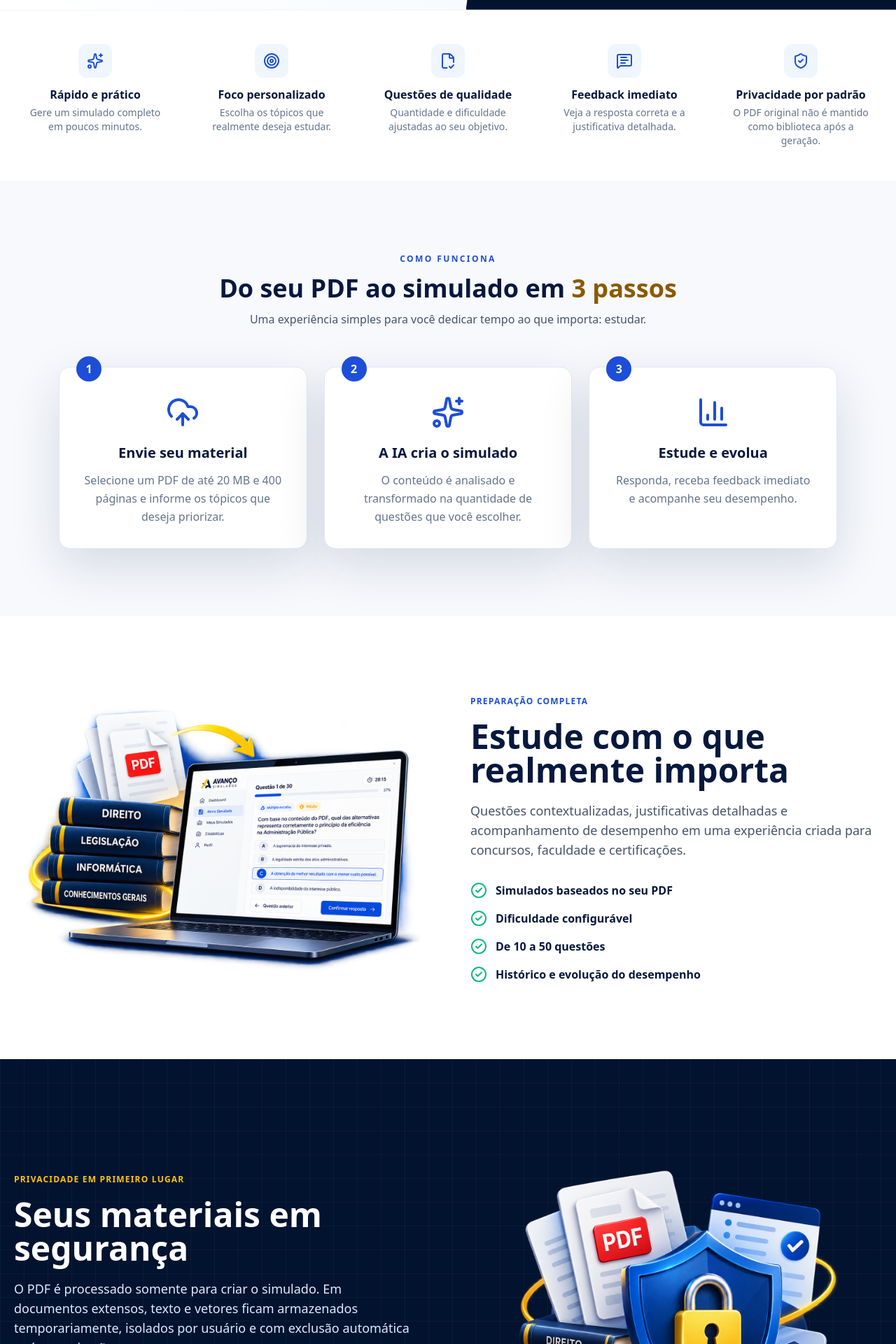
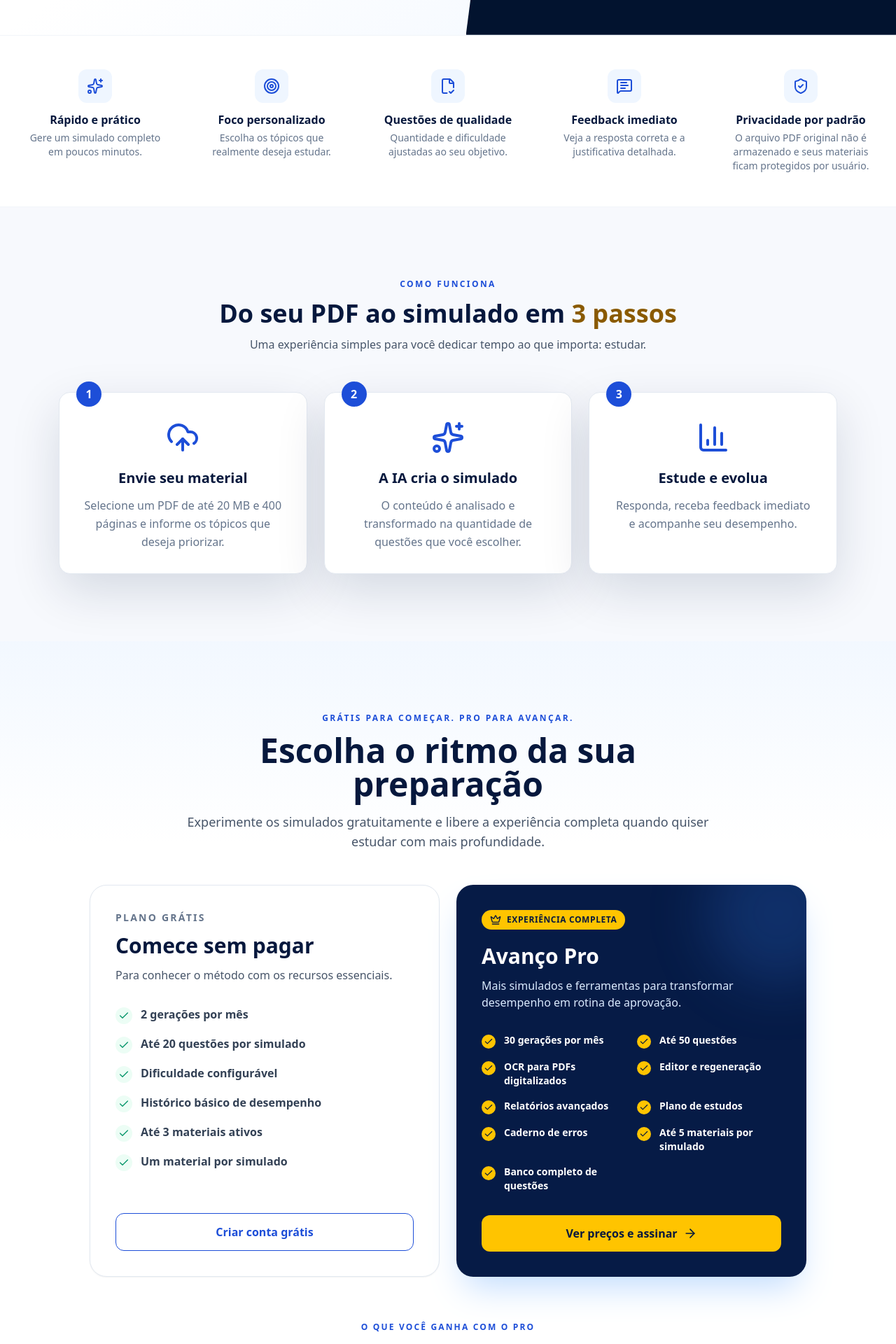
Before and after one commit to carlosanjoss/simulado_avanco_concursos, a Next.js app: page / in a window 1280 px wide. Shown: the part 880-2800 px from the top of the page at 70% size. Built offline with nearby package versions, Linux system fonts and the light colour scheme; no server answers.

Commit message:
feat: promote pro plan on landing page

```diff
--- a/src/app/page.tsx
+++ b/src/app/page.tsx
@@ -2,7 +2,7 @@
 
 import Image from 'next/image'
 import Link from 'next/link'
-import { ArrowRight, BarChart3, Check, CheckCircle2, ChevronDown, FileCheck2, FileText, LockKeyhole, MessageSquareText, ShieldCheck, Sparkles, Target, UploadCloud } from 'lucide-react'
+import { ArrowRight, BarChart3, CalendarDays, Check, CheckCircle2, ChevronDown, Crown, FileCheck2, Layers3, LockKeyhole, MessageSquareText, NotebookTabs, PenLine, ScanText, ShieldCheck, Sparkles, Target, UploadCloud } from 'lucide-react'
 import { BrandLogo } from '@/components/shared/BrandLogo'
 import { useAuth } from '@/components/providers'
 
@@ -11,15 +11,25 @@ const benefits = [
   { icon: Target, title: 'Foco personalizado', text: 'Escolha os tópicos que realmente deseja estudar.' },
   { icon: FileCheck2, title: 'Questões de qualidade', text: 'Quantidade e dificuldade ajustadas ao seu objetivo.' },
   { icon: MessageSquareText, title: 'Feedback imediato', text: 'Veja a resposta correta e a justificativa detalhada.' },
-  { icon: ShieldCheck, title: 'Privacidade por padrão', text: 'O PDF original não é mantido como biblioteca após a geração.' },
+  { icon: ShieldCheck, title: 'Privacidade por padrão', text: 'O arquivo PDF original não é armazenado e seus materiais ficam protegidos por usuário.' },
+]
+
+const proFeatures = [
+  { icon: ScanText, title: 'OCR integrado', text: 'Use também PDFs digitalizados ou com páginas em imagem.' },
+  { icon: PenLine, title: 'Editor inteligente', text: 'Edite ou regenere uma questão sem recriar todo o simulado.' },
+  { icon: BarChart3, title: 'Relatórios avançados', text: 'Compare evolução, temas, dificuldades e ritmo de estudo.' },
+  { icon: CalendarDays, title: 'Plano sincronizado', text: 'Organize a semana com base nos conteúdos dos seus simulados.' },
+  { icon: NotebookTabs, title: 'Revisão espaçada', text: 'Transforme erros em revisões programadas automaticamente.' },
+  { icon: Layers3, title: 'Múltiplos materiais', text: 'Combine até cinco materiais no mesmo simulado.' },
 ]
 
 const faq = [
-  ['Meu PDF fica armazenado?', 'Não. O documento e seus vetores são usados apenas durante a geração e descartados ao final.'],
+  ['Meu PDF fica armazenado?', 'O arquivo PDF original não é armazenado. O texto processado e os vetores ficam na sua biblioteca para reutilização até você arquivar ou excluir o material.'],
   ['Como funciona o acesso?', 'Durante o beta, o acesso pode ser liberado por convite. Quando o cadastro público estiver ativo, você também poderá criar sua conta diretamente.'],
-  ['Quantas questões são geradas?', 'Você escolhe entre 10, 20, 30, 40 ou 50 questões por simulado.'],
+  ['Quantas questões são geradas?', 'No plano Grátis, você escolhe 10 ou 20 questões. No Pro, também pode gerar 30, 40 ou 50 questões por simulado.'],
   ['Posso escolher os assuntos?', 'Sim. O campo de tópicos de foco permite priorizar conteúdos presentes no PDF.'],
   ['Quais PDFs são aceitos?', 'Arquivos PDF com texto extraível, até 20 MB e no máximo 400 páginas.'],
+  ['O que o plano Pro libera?', 'O Pro aumenta o limite para 30 gerações mensais e inclui até 50 questões, OCR, editor e regeneração, relatórios avançados, plano de estudos, revisão espaçada, múltiplos materiais e banco completo de questões.'],
 ]
 
 export default function LandingPage() {
@@ -33,7 +43,7 @@ export default function LandingPage() {
             <Link href="#inicio" className="text-blue-700">Início</Link>
             <Link href="#como-funciona" className="hover:text-blue-700">Como funciona</Link>
             <Link href="#recursos" className="hover:text-blue-700">Recursos</Link>
-            <Link href="/precos" className="hover:text-blue-700">Preços</Link>
+            <Link href="#planos" className="hover:text-blue-700">Planos</Link>
             <Link href="#seguranca" className="hover:text-blue-700">Segurança</Link>
             <Link href="#faq" className="hover:text-blue-700">FAQ</Link>
           </nav>
@@ -61,8 +71,9 @@ export default function LandingPage() {
                 ) : (
                   <Link href="/sign-in" className="bg-blue-700 hover:bg-blue-800 text-white px-7 py-4 rounded-xl font-bold flex items-center gap-3 shadow-xl shadow-blue-200">Entrar <ArrowRight className="w-5 h-5" /></Link>
                 )}
-                <Link href="#como-funciona" className="px-7 py-4 rounded-xl border border-slate-300 font-bold hover:bg-slate-50">Ver como funciona</Link>
+                <Link href="#planos" className="px-7 py-4 rounded-xl border border-slate-300 font-bold hover:bg-slate-50">Conhecer o Pro</Link>
               </div>
+              <p className="mt-4 text-sm font-semibold text-slate-500">Comece grátis com 2 gerações por mês e até 20 questões por simulado.</p>
               <div className="mt-10 flex items-center gap-3 text-sm text-slate-600"><CheckCircle2 className="h-6 w-6 text-emerald-500" /><p><strong className="text-[#06183d]">Questões rastreáveis</strong><br />com página e trecho do material usado</p></div>
             </div>
             <div className="relative z-10 min-h-[420px] lg:min-h-[540px] flex items-center justify-center">
@@ -85,9 +96,24 @@ export default function LandingPage() {
           </div>
         </section>
 
-        <section className="py-24 bg-white"><div className="max-w-7xl mx-auto px-5 grid lg:grid-cols-2 gap-16 items-center"><Image src="/images/quiz-study.png" alt="Simulado interativo em notebook" width={1400} height={1050} className="w-full h-auto" /><div><span className="text-blue-700 font-bold uppercase tracking-widest text-xs">Preparação completa</span><h2 className="text-4xl md:text-5xl font-black mt-4">Estude com o que realmente importa</h2><p className="text-slate-600 text-lg mt-5">Questões contextualizadas, justificativas detalhadas e acompanhamento de desempenho em uma experiência criada para concursos, faculdade e certificações.</p><div className="mt-8 space-y-4">{['Simulados baseados no seu PDF','Dificuldade configurável','De 10 a 50 questões','Histórico e evolução do desempenho'].map(text => <div key={text} className="flex gap-3 items-center font-semibold"><CheckCircle2 className="w-6 h-6 text-emerald-500" />{text}</div>)}</div></div></div></section>
+        <section id="planos" className="relative overflow-hidden bg-white py-24">
+          <div className="absolute inset-x-0 top-0 h-72 bg-gradient-to-b from-blue-50/80 to-transparent" />
+          <div className="relative mx-auto max-w-7xl px-5">
+            <div className="mx-auto max-w-3xl text-center"><span className="text-xs font-black uppercase tracking-[.2em] text-blue-700">Grátis para começar. Pro para avançar.</span><h2 className="mt-3 text-4xl font-black sm:text-5xl">Escolha o ritmo da sua preparação</h2><p className="mt-4 text-lg text-slate-600">Experimente os simulados gratuitamente e libere a experiência completa quando quiser estudar com mais profundidade.</p></div>
 
-        <section id="seguranca" className="avanco-navy-deep avanco-grid text-white py-20"><div className="max-w-7xl mx-auto px-5 grid lg:grid-cols-2 items-center gap-12"><div><span className="text-[#ffc400] font-bold uppercase tracking-widest text-xs">Privacidade em primeiro lugar</span><h2 className="text-4xl md:text-5xl font-black mt-4">Seus materiais em segurança</h2><p className="text-blue-100 text-lg mt-5 max-w-xl">O PDF é processado somente para criar o simulado. Em documentos extensos, texto e vetores ficam armazenados temporariamente, isolados por usuário e com exclusão automática após a expiração.</p><div className="grid sm:grid-cols-2 gap-4 mt-8">{['Retenção temporária','Exclusão automática','Acesso protegido','Simulados privados por usuário'].map(text => <div key={text} className="flex gap-3"><span className="w-6 h-6 rounded bg-[#ffc400] text-[#06183d] flex items-center justify-center"><Check className="w-4 h-4" /></span>{text}</div>)}</div></div><Image src="/images/security-study.png" alt="Proteção e segurança dos materiais" width={1280} height={1280} className="w-full max-w-[520px] mx-auto h-auto" /></div></section>
+            <div className="mx-auto mt-12 grid max-w-5xl gap-6 lg:grid-cols-2 lg:items-stretch">
+              <article className="flex flex-col rounded-3xl border border-slate-200 bg-white p-7 shadow-sm sm:p-9"><p className="text-sm font-black uppercase tracking-[.16em] text-slate-500">Plano Grátis</p><h3 className="mt-3 text-3xl font-black">Comece sem pagar</h3><p className="mt-3 text-slate-600">Para conhecer o método com os recursos essenciais.</p><ul className="my-8 space-y-4">{['2 gerações por mês','Até 20 questões por simulado','Dificuldade configurável','Histórico básico de desempenho','Até 3 materiais ativos','Um material por simulado'].map((feature) => <li key={feature} className="flex gap-3 font-semibold text-slate-700"><span className="mt-0.5 flex h-6 w-6 shrink-0 items-center justify-center rounded-full bg-emerald-50 text-emerald-600"><Check className="h-4 w-4" /></span>{feature}</li>)}</ul><Link href={user ? '/dashboard/novo' : '/sign-up'} className="mt-auto flex items-center justify-center rounded-xl border border-blue-700 px-6 py-3.5 font-black text-blue-700 hover:bg-blue-50">{user ? 'Criar simulado grátis' : 'Criar conta grátis'}</Link></article>
+
+              <article className="relative flex flex-col overflow-hidden rounded-3xl bg-[#061b46] p-7 text-white shadow-2xl shadow-blue-200 sm:p-9"><div className="absolute -right-16 -top-16 h-52 w-52 rounded-full bg-blue-500/20 blur-2xl" /><span className="relative inline-flex w-fit items-center gap-2 rounded-full bg-[#ffc400] px-3 py-1.5 text-xs font-black uppercase tracking-wider text-[#06183d]"><Crown className="h-4 w-4" /> Experiência completa</span><h3 className="relative mt-5 text-3xl font-black">Avanço Pro</h3><p className="relative mt-3 text-blue-100">Mais simulados e ferramentas para transformar desempenho em rotina de aprovação.</p><ul className="relative my-8 grid gap-4 sm:grid-cols-2">{['30 gerações por mês','Até 50 questões','OCR para PDFs digitalizados','Editor e regeneração','Relatórios avançados','Plano de estudos','Caderno de erros','Até 5 materiais por simulado','Banco completo de questões'].map((feature) => <li key={feature} className="flex gap-3 text-sm font-bold"><span className="mt-0.5 flex h-5 w-5 shrink-0 items-center justify-center rounded-full bg-[#ffc400] text-[#06183d]"><Check className="h-3.5 w-3.5" /></span>{feature}</li>)}</ul><Link href="/precos" className="relative mt-auto flex items-center justify-center gap-2 rounded-xl bg-[#ffc400] px-6 py-3.5 font-black text-[#06183d] hover:bg-yellow-300">Ver preços e assinar <ArrowRight className="h-5 w-5" /></Link></article>
+            </div>
+
+            <div className="mt-16"><div className="text-center"><p className="text-xs font-black uppercase tracking-[.18em] text-blue-700">O que você ganha com o Pro</p><h3 className="mt-3 text-3xl font-black">Ferramentas para estudar, corrigir e revisar</h3></div><div className="mt-9 grid gap-4 sm:grid-cols-2 lg:grid-cols-3">{proFeatures.map(({ icon: Icon, title, text }) => <article key={title} className="rounded-2xl border border-blue-100 bg-blue-50/40 p-6"><span className="flex h-11 w-11 items-center justify-center rounded-xl bg-white text-blue-700 shadow-sm"><Icon className="h-5 w-5" /></span><h4 className="mt-4 text-lg font-black">{title}</h4><p className="mt-2 text-sm leading-relaxed text-slate-600">{text}</p></article>)}</div></div>
+          </div>
+        </section>
+
+        <section className="py-24 bg-white"><div className="max-w-7xl mx-auto px-5 grid lg:grid-cols-2 gap-16 items-center"><Image src="/images/quiz-study.png" alt="Simulado interativo em notebook" width={1400} height={1050} className="w-full h-auto" /><div><span className="text-blue-700 font-bold uppercase tracking-widest text-xs">Preparação completa</span><h2 className="text-4xl md:text-5xl font-black mt-4">Estude com o que realmente importa</h2><p className="text-slate-600 text-lg mt-5">Questões contextualizadas, justificativas detalhadas e acompanhamento de desempenho em uma experiência criada para concursos, faculdade e certificações.</p><div className="mt-8 space-y-4">{['Simulados baseados no seu PDF','Dificuldade configurável','Até 20 questões no Grátis e 50 no Pro','Histórico básico ou relatórios avançados no Pro'].map(text => <div key={text} className="flex gap-3 items-center font-semibold"><CheckCircle2 className="w-6 h-6 text-emerald-500" />{text}</div>)}</div></div></div></section>
+
+        <section id="seguranca" className="avanco-navy-deep avanco-grid text-white py-20"><div className="max-w-7xl mx-auto px-5 grid lg:grid-cols-2 items-center gap-12"><div><span className="text-[#ffc400] font-bold uppercase tracking-widest text-xs">Privacidade em primeiro lugar</span><h2 className="text-4xl md:text-5xl font-black mt-4">Seus materiais em segurança</h2><p className="text-blue-100 text-lg mt-5 max-w-xl">O arquivo PDF original não é armazenado. O texto processado e os vetores ficam na sua biblioteca, isolados por usuário, para que você possa reutilizar o material até decidir arquivá-lo ou excluí-lo.</p><div className="grid sm:grid-cols-2 gap-4 mt-8">{['PDF original não armazenado','Exclusão pelo usuário','Acesso protegido','Simulados privados por usuário'].map(text => <div key={text} className="flex gap-3"><span className="w-6 h-6 rounded bg-[#ffc400] text-[#06183d] flex items-center justify-center"><Check className="w-4 h-4" /></span>{text}</div>)}</div></div><Image src="/images/security-study.png" alt="Proteção e segurança dos materiais" width={1280} height={1280} className="w-full max-w-[520px] mx-auto h-auto" /></div></section>
 
         <section id="faq" className="py-24 bg-white"><div className="max-w-3xl mx-auto px-5"><div className="text-center"><span className="text-blue-700 font-bold uppercase tracking-widest text-xs">Dúvidas frequentes</span><h2 className="text-4xl font-black mt-3">Tudo o que você precisa saber</h2></div><div className="mt-10 divide-y divide-slate-200 border-y border-slate-200">{faq.map(([question,answer]) => <details key={question} className="group py-5"><summary className="list-none cursor-pointer flex items-center justify-between font-bold text-lg">{question}<ChevronDown className="w-5 h-5 group-open:rotate-180 transition-transform" /></summary><p className="text-slate-600 mt-3 pr-8 leading-relaxed">{answer}</p></details>)}</div></div></section>
 
```
